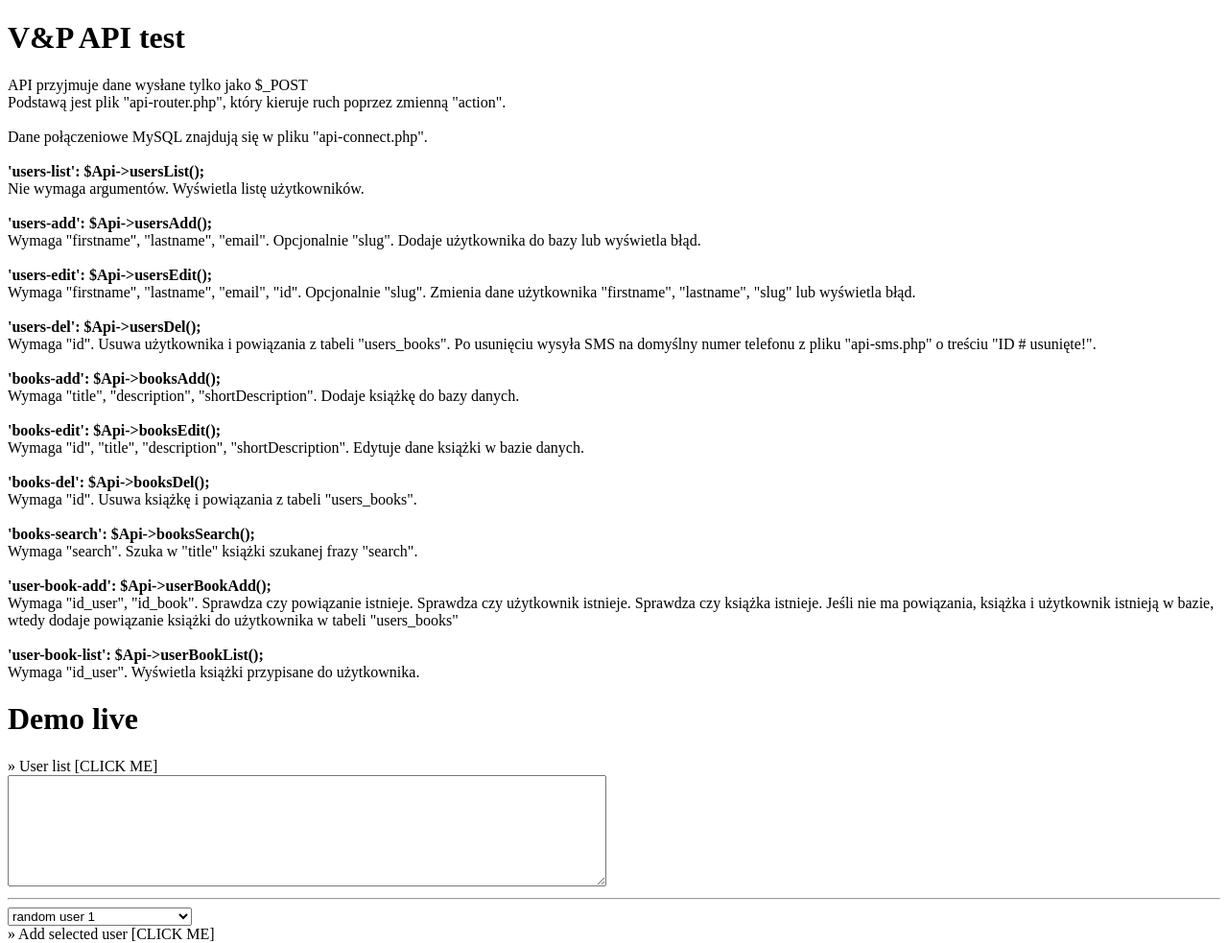
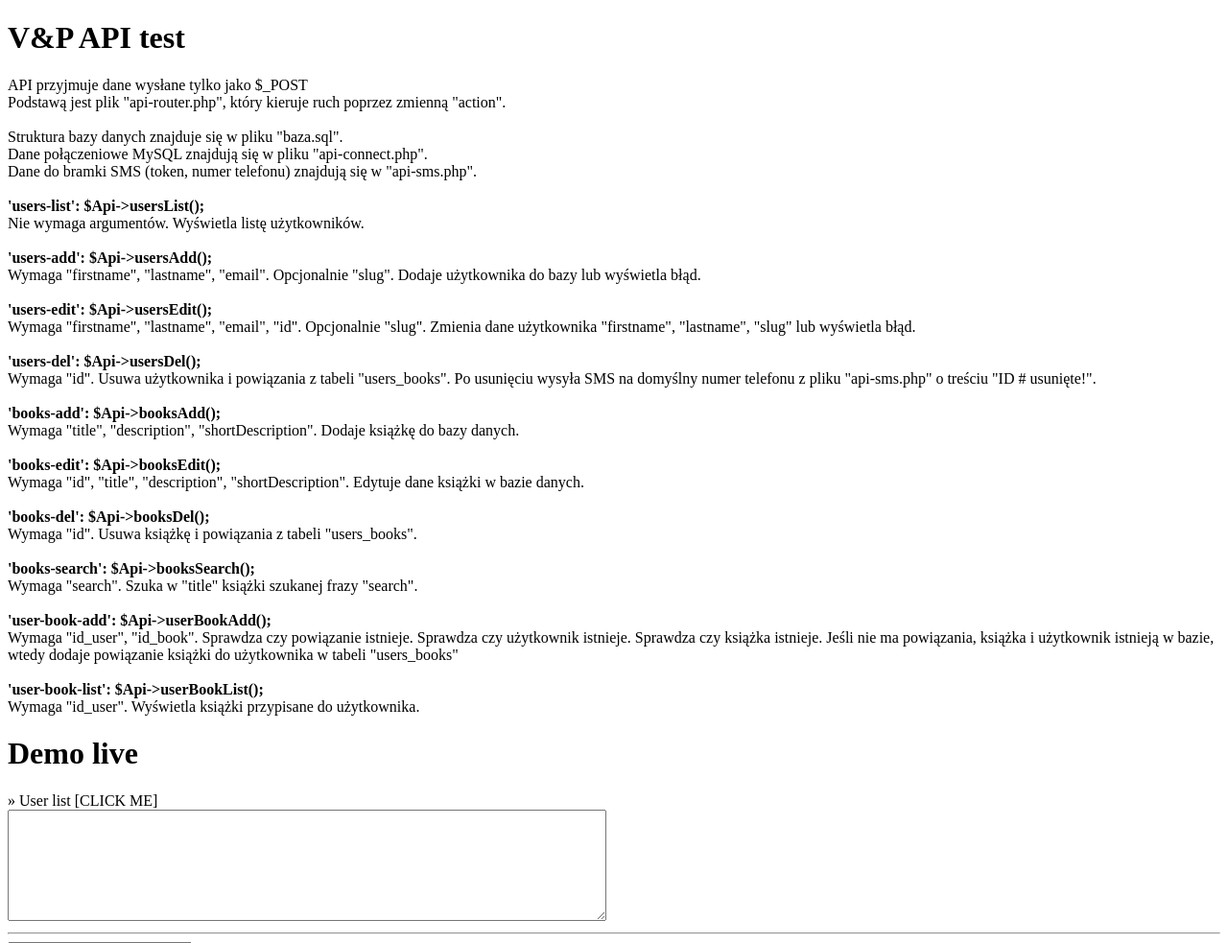
Before and after one commit to Pat325/vip, a PHP site: page / in a window 1280 px wide. Shown: the top 983 px of the page at 96% size. Run offline with PHP 8.4, Linux system fonts and the light colour scheme.

Commit message:
second
second commit

```diff
--- a/index.php
+++ b/index.php
@@ -137,7 +137,10 @@
         API przyjmuje dane wysłane tylko jako $_POST<br>
         Podstawą jest plik "api-router.php", który kieruje ruch poprzez zmienną "action".<br><br>
 
-        Dane połączeniowe MySQL znajdują się w pliku "api-connect.php".<br><br>
+        Struktura bazy danych znajduje się w pliku "baza.sql".<br>
+        Dane połączeniowe MySQL znajdują się w pliku "api-connect.php".<br>
+        Dane do bramki SMS (token, numer telefonu) znajdują się w "api-sms.php".<br>
+        <br>
 
         <strong>'users-list': $Api->usersList();</strong><br>
         Nie wymaga argumentów. Wyświetla listę użytkowników.<br><br>
```
